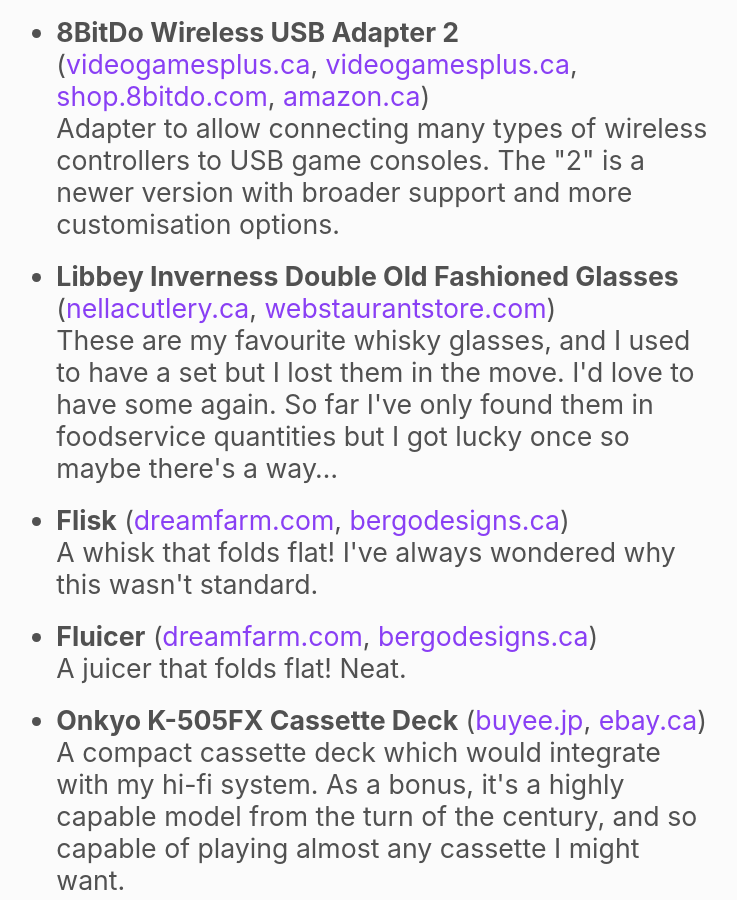
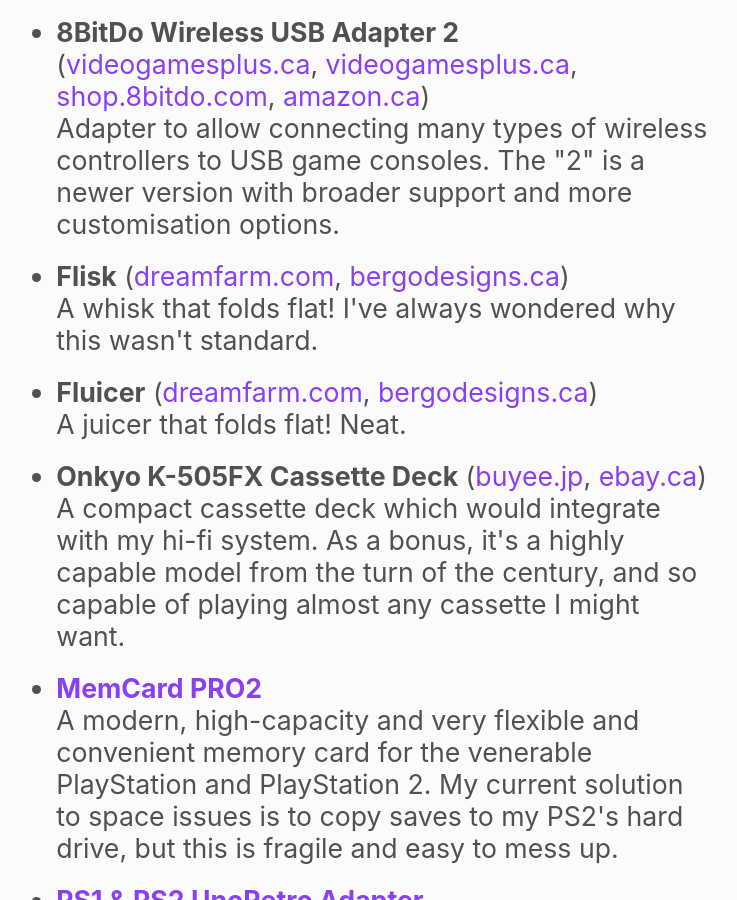
Before and after one commit to ticky/wishlist, a Jekyll site: the page built from index.md, in a window 1280 px wide and 900 px high, scrolled down 1454 px. Shown: the whole window, without its empty margins (277-1014 px from the left). Built offline with Jekyll 4.4.1, drawn with Linux system fonts in a browser that asks for light colours; our own code applies the rules of GitHub Pages for plain Markdown files.

Commit message:
Remove Libbey Inverness glasses

```diff
--- a/_data/wishlist.yml
+++ b/_data/wishlist.yml
@@ -53,14 +53,6 @@
     notes: |
       Adapter to allow connecting many types of wireless controllers to USB game consoles.
       The "2" is a newer version with broader support and more customisation options.
-
-  - name: Libbey Inverness Double Old Fashioned Glasses
-    link:
-      - "https://nellacutlery.ca/products/libbey-inverness-12-25-oz-double-old-fashioned-glass-24-case-15482"
-      - "https://www.webstaurantstore.com/libbey-15482-inverness-12-5-oz-double-rocks-old-fashioned-glass-case/55115482.html"
-    notes: |
-      These are my favourite whisky glasses, and I used to have a set but I lost them in the move.
-      I'd love to have some again. So far I've only found them in foodservice quantities but I got lucky once so maybe there's a way…
 
   - name: Flisk
     link:
```
